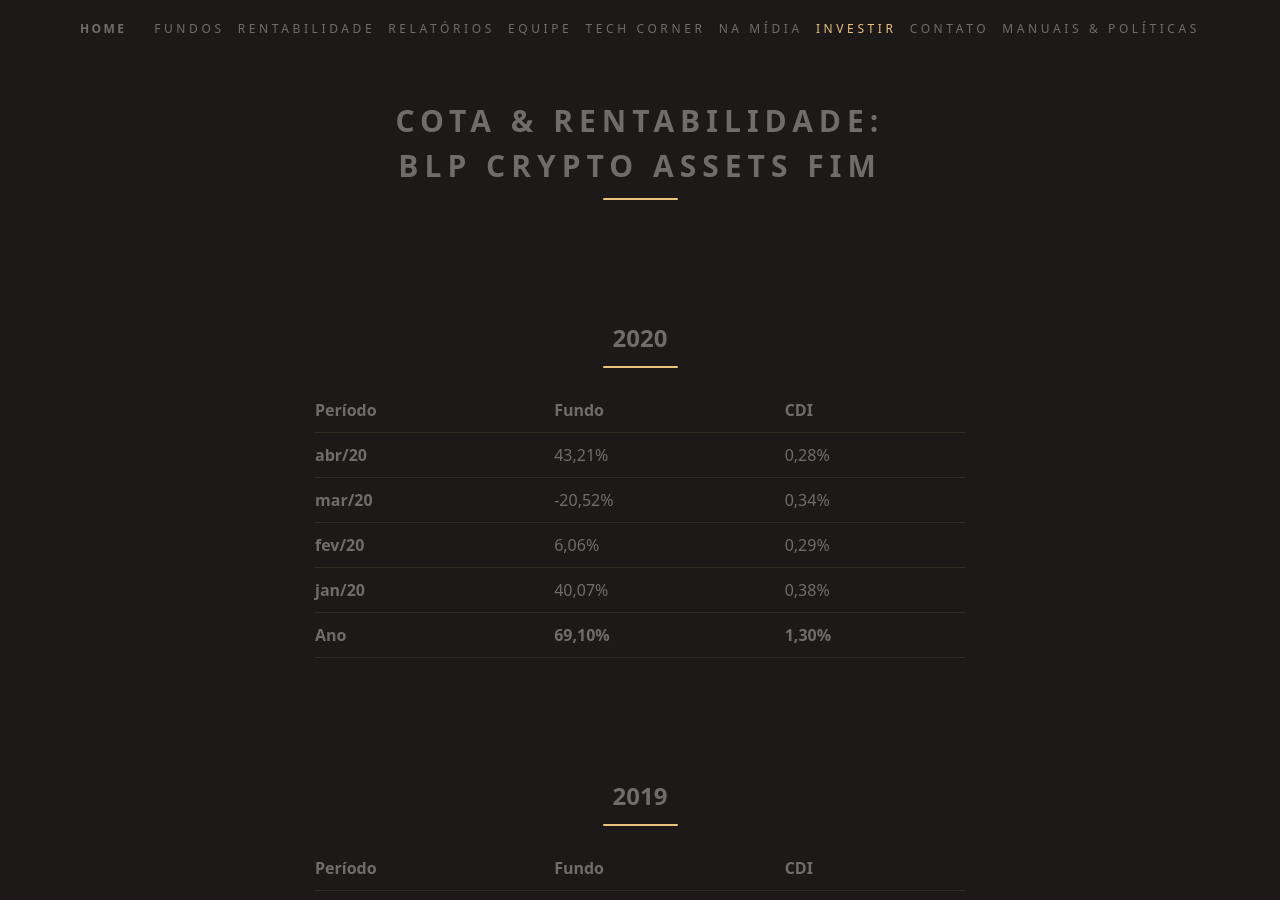
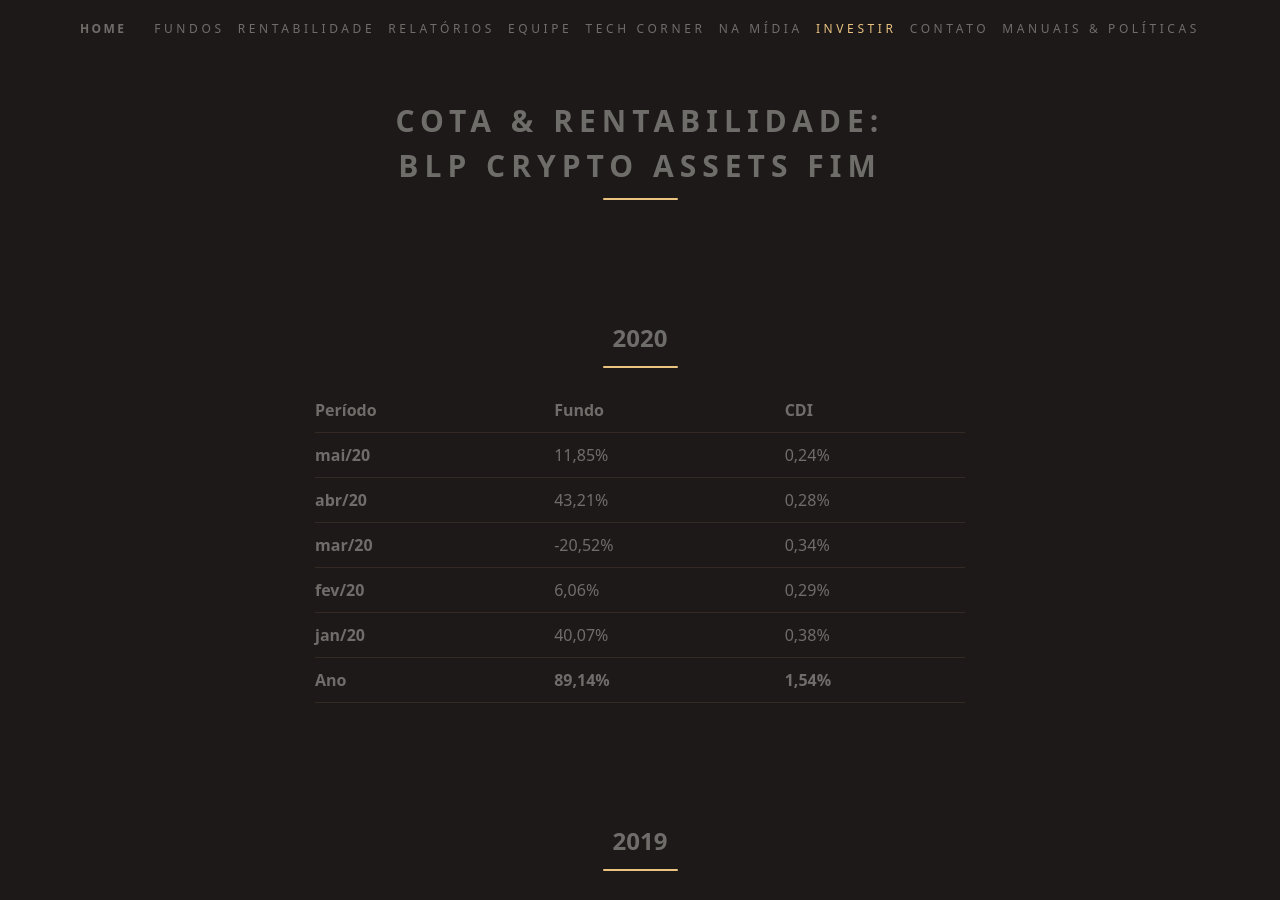
Before and after one commit to ateliedetemas/blpcrypto, a Jekyll site: the page built from _pages/rentabilidade/assets-fim.md, in a window 1280 px wide and 900 px high. Built offline with Jekyll 4.4.1, drawn with Linux system fonts in a browser that asks for light colours.

Commit message:
Update assets-fim.md

```diff
--- a/_pages/rentabilidade/assets-fim.md
+++ b/_pages/rentabilidade/assets-fim.md
@@ -8,11 +8,12 @@ permalink: "/rentabilidade/assets-fim/"
 
 Período | Fundo | CDI
 ---|---|---
+**mai/20** | 11,85% | 0,24%
 **abr/20** | 43,21% | 0,28%
 **mar/20** | -20,52% | 0,34%
 **fev/20** | 6,06% | 0,29%
 **jan/20** | 40,07% | 0,38%
-**Ano**  | **69,10%** | **1,30%**
+**Ano**  | **89,14%** | **1,54%**
 
 ## 2019
 
```
